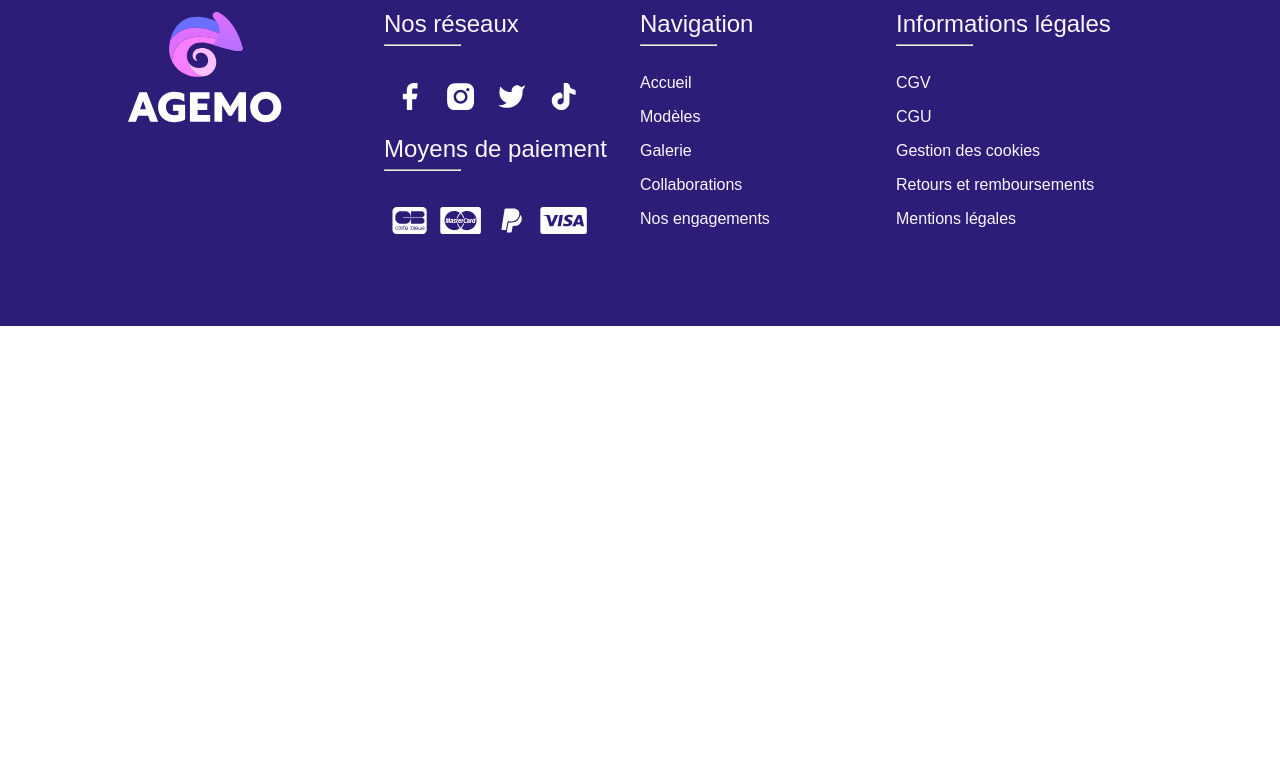
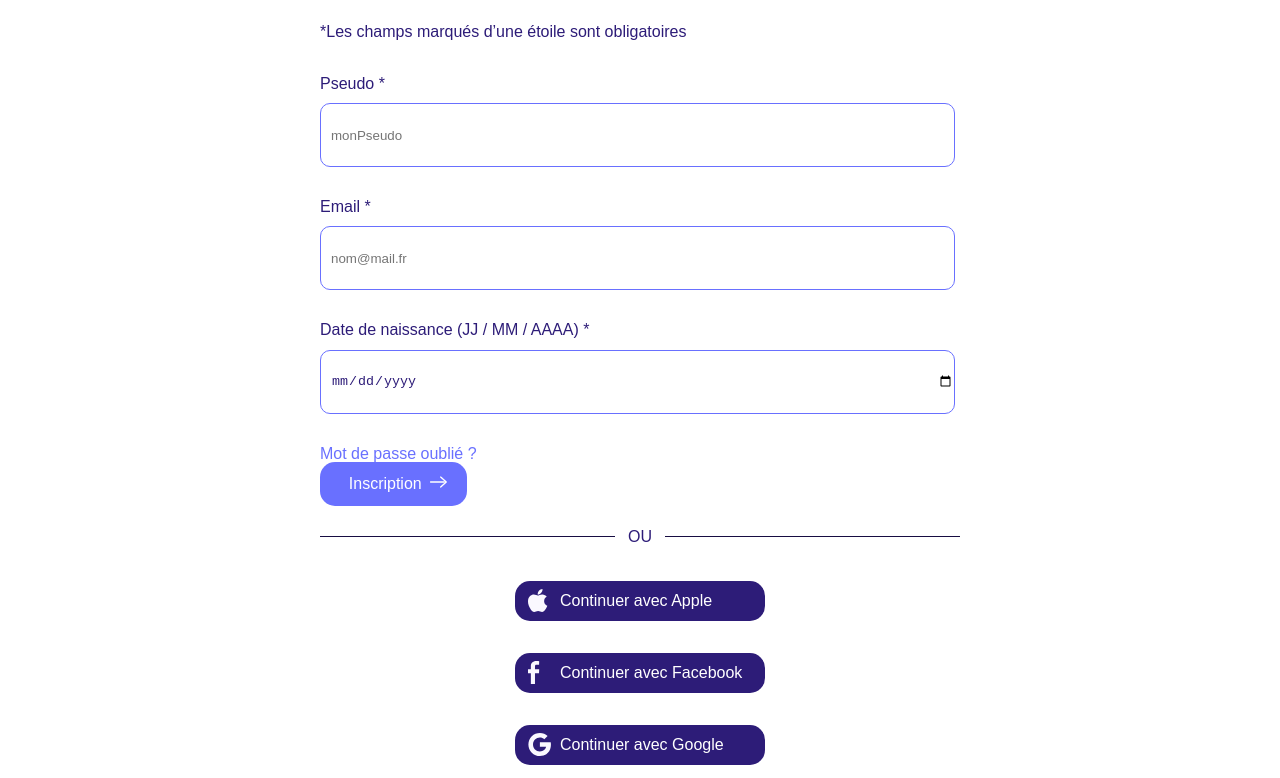
Before and after one commit to SeubJrd/agemovue, a Vue app: page /inscription in a window 1280 px wide. Shown: the part 262-1040 px from the top of the page. Before the commit the page ends 800 px from the top, so only its background shows below. Built offline with nearby package versions, Linux system fonts and the light colour scheme; a web font is replaced by a local one.

Commit message:
debut inscription

```diff
--- a/src/views/Inscription.vue
+++ b/src/views/Inscription.vue
@@ -1,7 +1,81 @@
 <template>
     <div class="inscription">
+        <div class="titlePage__container">
+            <p class="titlePage">Inscription</p>
+        </div>
+
+        <div class="zoneInscription">
+            <p>*Les champs marqués d’une étoile sont obligatoires</p>
+
+            <div class="formulaire">
+                <label class="formulaire__label || pseudo__label" for="pseudo">Pseudo *</label> <br>
+                <input class="formulaire__input || pseudo__input" type="text" required name="pseudo" id="pseudo" placeholder="monPseudo">
+            </div>
+
+            <div class="formulaire">
+                <label class="formulaire__label || email__label" for="email">Email *</label> <br>
+                <input class="formulaire__input || email__input" type="text" required name="email" id="email" placeholder="nom@mail.fr">
+            </div>
+
+            <div class="formulaire">
+                <label class="formulaire__label || date__label" for="date">Date de naissance (JJ / MM / AAAA) *</label> <br>
+                <input class="formulaire__input || date__input" type="date" required name="date" id="date" placeholder="XX / XX / XXXX">
+            </div>
 
 
+            <a class="zoneInscription__lien || lien-connexion" href="">Mot de passe oublié ?</a>
+
+            <div>
+               <a class="zoneInscription__lien || primaryBtn -fleche" href="">
+                <span>Inscription</span>
+                <span class="icon-container"><svg class="fleche" x="0px" y="0px" viewBox="0 0 42 16.1">
+                        <path class="fleche__line" fill-rule="evenodd" clip-rule="evenodd" fill="#170D42"
+                            d="M24.4,7.1H5c-0.6,0-1,0.4-1,1s0.4,1,1,1h19.4" />
+                        <path class="fleche__pointe" fill-rule="evenodd" clip-rule="evenodd" fill="#170D42"
+                            d="M24.4,9.1l-5.9,5.3c-0.4,0.4-0.4,1-0.1,1.4s1,0.4,1.4,0.1l7.8-7
+                   c0.2-0.2,0.3-0.5,0.3-0.7c0-0.3-0.1-0.6-0.3-0.7l-7.8-7.2c-0.4-0.4-1-0.3-1.4,0.1s-0.3,1,0.1,1.4l5.9,5.3" />
+                    </svg></span>
+            </a>
+            </div>
+
+            <div class="zoneOu">
+                <span class="trait-ou"></span>
+                <p>OU</p>
+                <span class="trait-ou"></span>
+            </div>
+
+            <div class="connexion2">
+                <a class= "btn-connexion" href="">
+                    <span class="icone-co">
+                    <svg width="20" height="23" viewBox="0 0 20 23" fill="none" xmlns="http://www.w3.org/2000/svg">
+                    <path d="M16.1547 12.1547C16.1436 10.2694 16.9978 8.84857 18.7227 7.8009C17.758 6.41874 16.2984 5.65855 14.3744 5.51204C12.5528 5.3683 10.5597 6.57354 9.82991 6.57354C9.05866 6.57354 7.29503 5.5618 5.90734 5.5618C3.04351 5.60603 0 7.84513 0 12.4007C0 13.7469 0.246024 15.1374 0.738072 16.5693C1.39598 18.4546 3.76776 23.0737 6.24182 22.9991C7.53552 22.9687 8.45051 22.0814 10.134 22.0814C11.7677 22.0814 12.6136 22.9991 14.0565 22.9991C16.5527 22.9632 18.6978 18.7642 19.3226 16.8734C15.975 15.295 16.1547 12.2514 16.1547 12.1547ZM13.2494 3.72353C14.6509 2.05941 14.5237 0.54457 14.4823 0C13.2438 0.0718722 11.8119 0.843116 10.9964 1.79128C10.098 2.80854 9.57006 4.06631 9.6834 5.4844C11.0213 5.58668 12.2432 4.89837 13.2494 3.72353Z" fill="#FAF8FF"/>
+                    </svg>
+                    </span>
+                    <span class="text-co">Continuer avec Apple</span>
+                </a>
+                <a class= "btn-connexion" href="">
+                    <span class="icone-co">
+                    <svg width="12" height="23" viewBox="0 0 12 23" fill="none" xmlns="http://www.w3.org/2000/svg">
+                    <path d="M2.86041 23V12.2077H0V8.322H2.86041V5.00307C2.86041 2.39504 4.55007 0 8.44339 0C10.0197 0 11.1854 0.150765 11.1854 0.150765L11.0935 3.77938C11.0935 3.77938 9.90476 3.76784 8.60754 3.76784C7.20354 3.76784 6.9786 4.41333 6.9786 5.48469V8.322H11.2051L11.0212 12.2077H6.9786V23H2.86041Z" fill="#FAF8FF"/>
+                    </svg>
+                    </span>
+                    <span class="text-co">Continuer avec Facebook</span>
+                </a>
+                <a class= "btn-connexion" href="">
+                    <span class="icone-co">
+                    <svg width="23" height="23" viewBox="0 0 23 23" fill="none" xmlns="http://www.w3.org/2000/svg">
+                    <path d="M22.7072 9.34346C22.8509 10.1133 22.9292 10.9182 22.9292 11.7582C22.9292 18.3283 18.532 23 11.8906 23C10.3803 23.0005 8.88467 22.7033 7.48922 22.1255C6.09377 21.5478 4.82584 20.7007 3.75787 19.6328C2.6899 18.5648 1.84284 17.2969 1.26507 15.9014C0.687307 14.506 0.390165 13.0103 0.390626 11.5C0.390165 9.98967 0.687307 8.49405 1.26507 7.0986C1.84284 5.70314 2.6899 4.43521 3.75787 3.36725C4.82584 2.29928 6.09377 1.45221 7.48922 0.874448C8.88467 0.296682 10.3803 -0.000459956 11.8906 5.34407e-07C14.9958 5.34407e-07 17.5904 1.14252 19.581 2.99766L16.3392 6.23949V6.23131C15.1324 5.08178 13.6009 4.49182 11.8906 4.49182C8.09623 4.49182 5.01212 7.69743 5.01212 11.493C5.01212 15.2874 8.09623 18.5 11.8906 18.5C15.3334 18.5 17.6768 16.5315 18.1581 13.8283H11.8906V9.34346H22.7084H22.7072Z" fill="#FAF8FF"/>
+                    </svg>
+                    </span>
+                    <span class="text-co">Continuer avec Google</span>
+                </a>
+
+                <p class="phrase-compte">Pas de compte ?<a class="lien-compte || lien-connexion" href="">Inscrivez vous ici</a> </p>
+
+
+            </div>
+
+        </div>
 
     </div>
 </template>
@@ -15,7 +89,13 @@ export default {
 </script>
 
 <style lang="scss">
-
+.zoneInscription{
+    margin: auto;
+    width: 50%;
+    position: relative;
+    top:0;
+    left:0;
+}
 
 
 </style>
```
